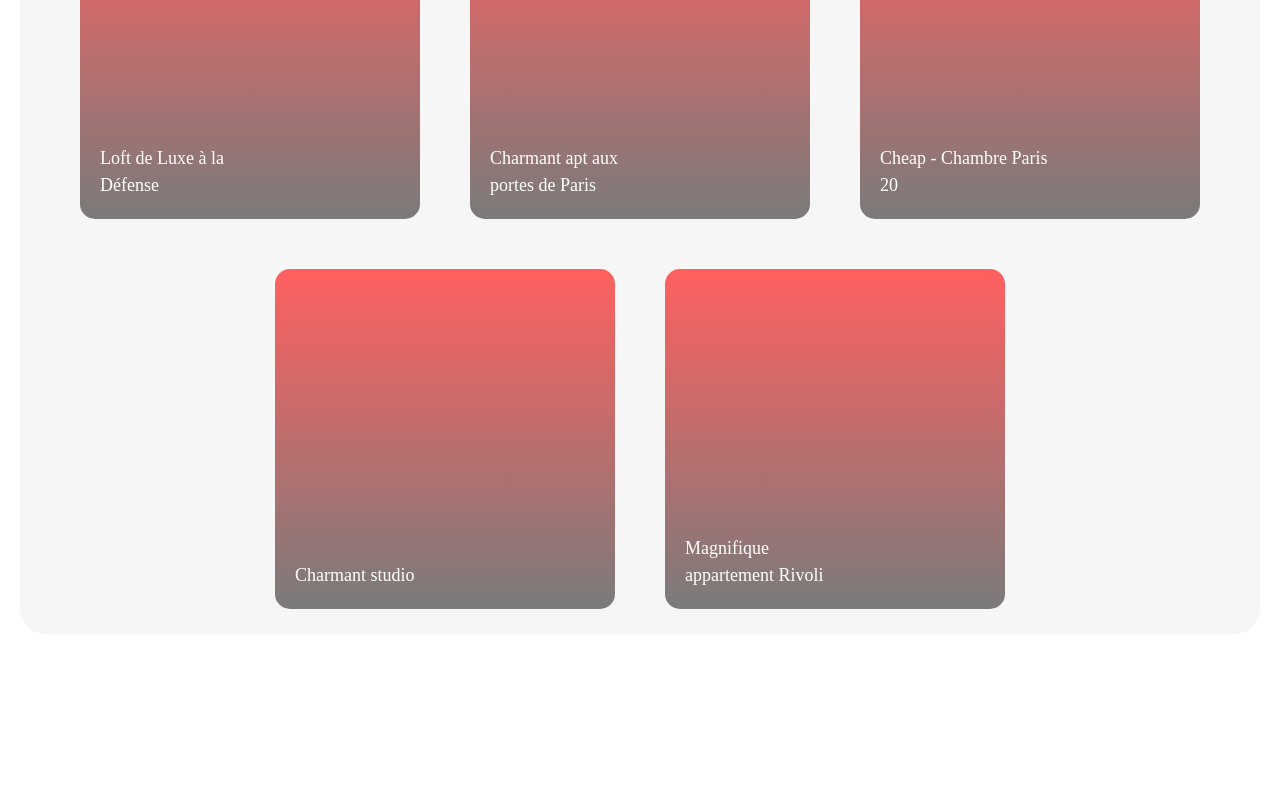
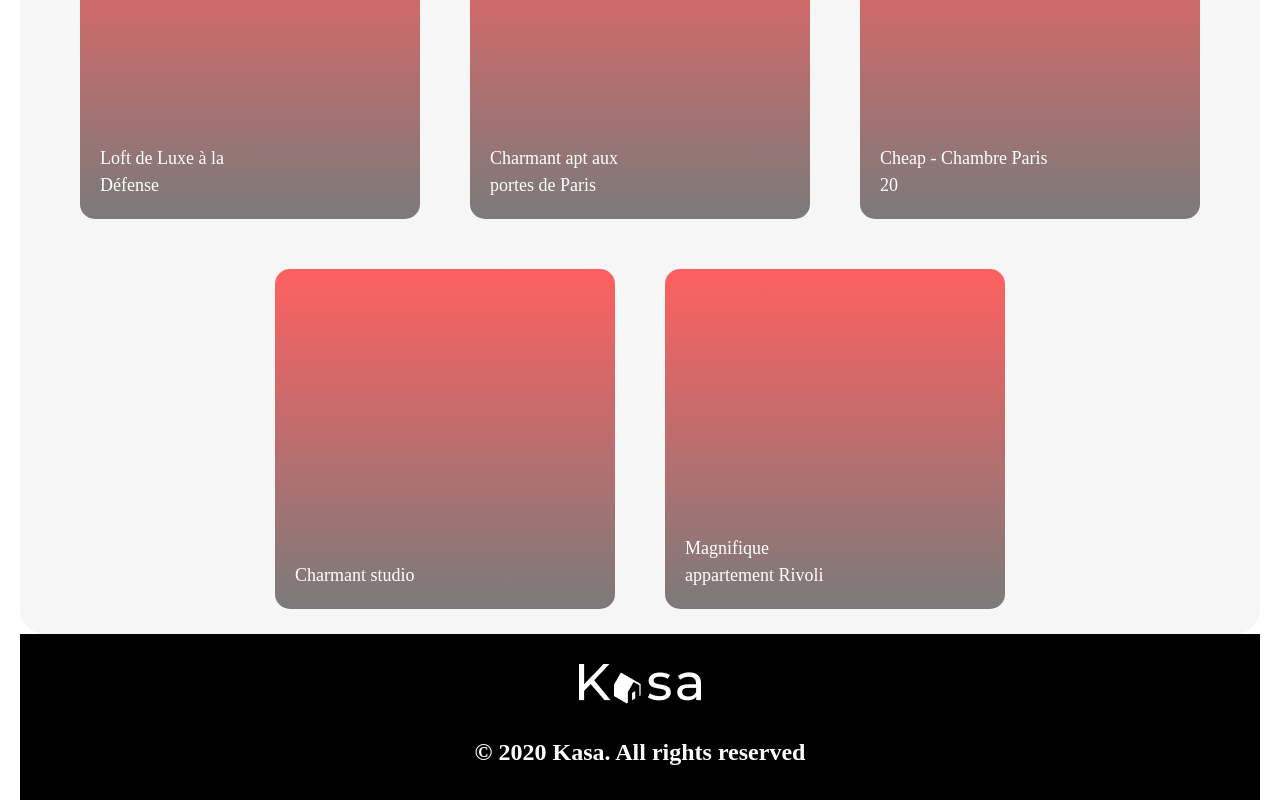
Before and after one commit to jonavau/kasa-oc, a React (Create React App) app: page / in a window 1280 px wide. Shown: the part 2487-3287 px from the top of the page. Before the commit the page ends 3121 px from the top, so only its background shows below. Built offline with nearby package versions, Linux system fonts and the light colour scheme.

Commit message:
Création composant Footer Intégration Footer à l'App Début CSS Footer

```diff
--- /dev/null
+++ b/src/components/Footer.js
@@ -0,0 +1,17 @@
+import LOGO_white from '../assets/logo/LOGO_white.png';
+import '../styles/Footer.css';
+
+function Footer() {
+	return (
+		<div className="footer-container">
+			<img
+				className="footer_logo"
+				src={LOGO_white}
+				alt="logo de kasa"
+			></img>
+			<h2 className="copyright">© 2020 Kasa. All rights reserved</h2>
+		</div>
+	);
+}
+
+export default Footer;
--- a/src/components/Home/App.js
+++ b/src/components/Home/App.js
@@ -2,13 +2,13 @@ import Banner from '../Banner';
 import Header from '../Header';
 import Gallery from '../Gallery';
 import React from 'react';
-import { BrowserRouter as Router, Route, Routes, Link } from 'react-router-dom';
+import { BrowserRouter as Router, Route, Routes } from 'react-router-dom';
 import NotFound from '../NotFound';
 import AboutUs from '../About_us';
+import Footer from '../Footer';
 
 function App() {
 	return (
-		<React.Fragment>
 		<Router>
 			<Header />
 			<Routes>
@@ -22,11 +22,11 @@ function App() {
 						</React.Fragment>
 					}
 				/>
-					<Route exact path="/404" element={<NotFound />} />
-					<Route exact path="/about_us" element={<AboutUs />} />
+				<Route path="/about_us" element={<AboutUs />} />
+				<Route path="*" element={<NotFound />} />
 			</Routes>
+			<Footer />
 		</Router>
-		</React.Fragment>
 	);
 }
 
--- /dev/null
+++ b/src/styles/Footer.css
@@ -0,0 +1,17 @@
+.footer-container {
+    background: #000000;
+    color:#FFFFFF;
+    display: flex;
+    flex-direction: column;
+    justify-content: center;
+    align-items: center;
+}
+.footer_logo {
+    width:122px;
+    height: 40px;
+    margin: 30px 0;
+}
+
+.copyright {
+    margin-bottom: 30px;
+}
```
Also changed, not shown: src/assets/logo/LOGO_white.png (added). Lines whose indentation alone changed are shown as unchanged.
